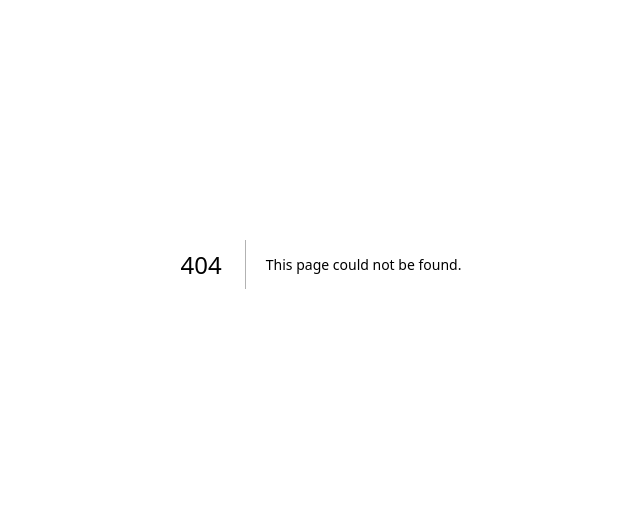
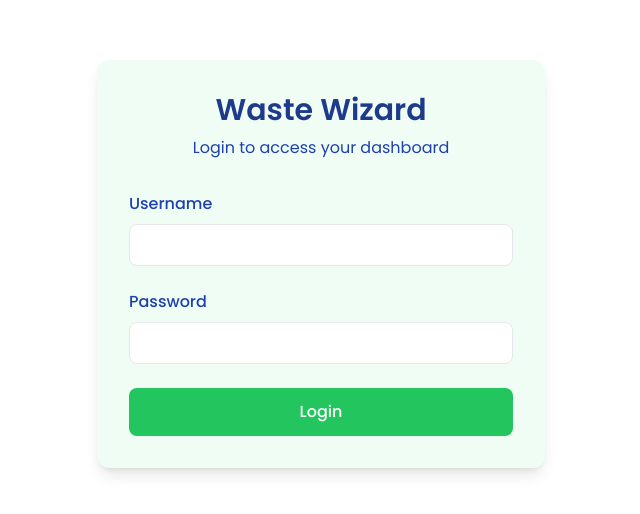
Before and after one commit to AlexDo12/WasteWizards, a Next.js app: page /login in a window 1280 px wide. Before the commit this address had no page. Shown: the part 136-650 px from the top of the page, without its empty margins (319-959 px from the left). Built offline with nearby package versions, Linux system fonts and the light colour scheme.

Commit message:
Added login page

```diff
--- /dev/null
+++ b/src/app/api/login/route.ts
@@ -0,0 +1,64 @@
+import { NextResponse } from 'next/server';
+import { neon } from '@neondatabase/serverless';
+import { cookies } from 'next/headers';
+import { serialize } from 'cookie';
+
+// Create SQL client
+const sql = neon(process.env.DATABASE_URL);
+
+export async function POST(request: Request) {
+    try {
+        const { username, password } = await request.json();
+
+        // Input validation
+        if (!username || !password) {
+            return NextResponse.json({ error: 'Username and password are required' }, { status: 400 });
+        }
+
+        // Query the database for the user
+        const users = await sql`
+      SELECT id, username, password, role
+      FROM users
+      WHERE username = ${username}
+      LIMIT 1
+    `;
+
+        // Check if user exists and password matches
+        // In a real app, passwords should be hashed - this is simplified for your example
+        if (users.length === 0 || users[0].password !== password) {
+            return NextResponse.json({ error: 'Invalid username or password' }, { status: 401 });
+        }
+
+        const user = users[0];
+
+        // Create a session token (in a real app, use a proper JWT or session library)
+        const sessionToken = Buffer.from(JSON.stringify({
+            id: user.id,
+            username: user.username,
+            role: user.role,
+            // Add an expiration time
+            exp: Math.floor(Date.now() / 1000) + 60 * 60 * 24, // 24 hours
+        })).toString('base64');
+
+        // Set cookie for session
+        const cookie = serialize('session', sessionToken, {
+            httpOnly: true,
+            secure: process.env.NODE_ENV === 'production',
+            sameSite: 'strict',
+            maxAge: 60 * 60 * 24, // 24 hours
+            path: '/',
+        });
+
+        // Return success response with cookie
+        return NextResponse.json(
+            { success: true, role: user.role },
+            {
+                status: 200,
+                headers: { 'Set-Cookie': cookie }
+            }
+        );
+    } catch (error) {
+        console.error('Login error:', error);
+        return NextResponse.json({ error: 'Server error during login' }, { status: 500 });
+    }
+}
--- /dev/null
+++ b/src/app/login/page.tsx
@@ -0,0 +1,105 @@
+"use client";
+import { useState } from 'react';
+import { useRouter } from 'next/navigation';
+import { Poppins } from 'next/font/google';
+
+// Initialize the Poppins font
+const poppins = Poppins({
+    subsets: ['latin'],
+    weight: ['400', '500', '600'],
+    display: 'swap',
+});
+
+export default function LoginPage() {
+    const [username, setUsername] = useState('');
+    const [password, setPassword] = useState('');
+    const [error, setError] = useState('');
+    const [isLoading, setIsLoading] = useState(false);
+    const router = useRouter();
+
+    const handleSubmit = async (e: React.FormEvent) => {
+        e.preventDefault();
+        setIsLoading(true);
+        setError('');
+
+        try {
+            const response = await fetch('/api/login', {
+                method: 'POST',
+                headers: {
+                    'Content-Type': 'application/json',
+                },
+                body: JSON.stringify({ username, password }),
+            });
+
+            const data = await response.json();
+
+            if (response.ok) {
+                // Successful login
+                router.push('/'); // Redirect to home page
+            } else {
+                // Failed login
+                setError(data.error || 'Login failed');
+            }
+        } catch (err) {
+            setError('An error occurred during login. Please try again.');
+        } finally {
+            setIsLoading(false);
+        }
+    };
+
+    return (
+        <div className={`min-h-screen flex items-center justify-center bg-white ${poppins.className}`}>
+            <div className="w-full max-w-md p-8 bg-green-50 rounded-xl shadow-lg">
+                <div className="text-center mb-8">
+                    <h1 className="text-3xl font-semibold text-blue-900">Waste Wizard</h1>
+                    <p className="text-blue-800 mt-2">Login to access your dashboard</p>
+                </div>
+
+                {error && (
+                    <div className="bg-red-100 border border-red-400 text-red-700 px-4 py-3 rounded mb-4">
+                        {error}
+                    </div>
+                )}
+
+                <form onSubmit={handleSubmit}>
+                    <div className="mb-6">
+                        <label htmlFor="username" className="block text-blue-800 font-medium mb-2">
+                            Username
+                        </label>
+                        <input
+                            type="text"
+                            id="username"
+                            value={username}
+                            onChange={(e) => setUsername(e.target.value)}
+                            className="w-full px-4 py-2 border rounded-lg focus:outline-none focus:ring-2 focus:ring-blue-500"
+                            required
+                        />
+                    </div>
+
+                    <div className="mb-6">
+                        <label htmlFor="password" className="block text-blue-800 font-medium mb-2">
+                            Password
+                        </label>
+                        <input
+                            type="password"
+                            id="password"
+                            value={password}
+                            onChange={(e) => setPassword(e.target.value)}
+                            className="w-full px-4 py-2 border rounded-lg focus:outline-none focus:ring-2 focus:ring-blue-500"
+                            required
+                        />
+                    </div>
+
+                    <button
+                        type="submit"
+                        disabled={isLoading}
+                        className={`w-full py-3 rounded-lg text-white font-medium transition-all duration-300
+              ${isLoading ? 'bg-gray-400 cursor-not-allowed' : 'bg-green-500 hover:bg-green-600 hover:shadow-md'}`}
+                    >
+                        {isLoading ? 'Logging in...' : 'Login'}
+                    </button>
+                </form>
+            </div>
+        </div>
+    );
+}
```
Also changed, not shown: src/middleware.ts (added, +34 -0 lines).
